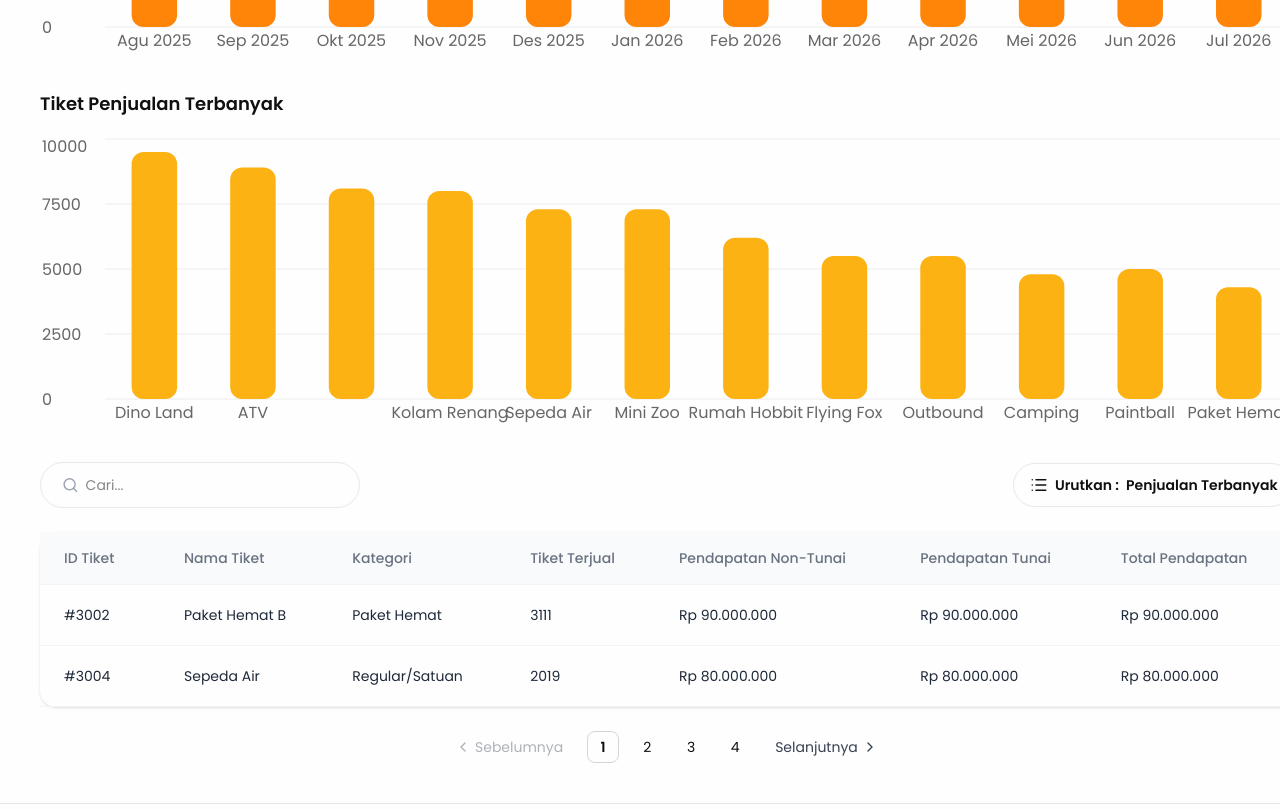
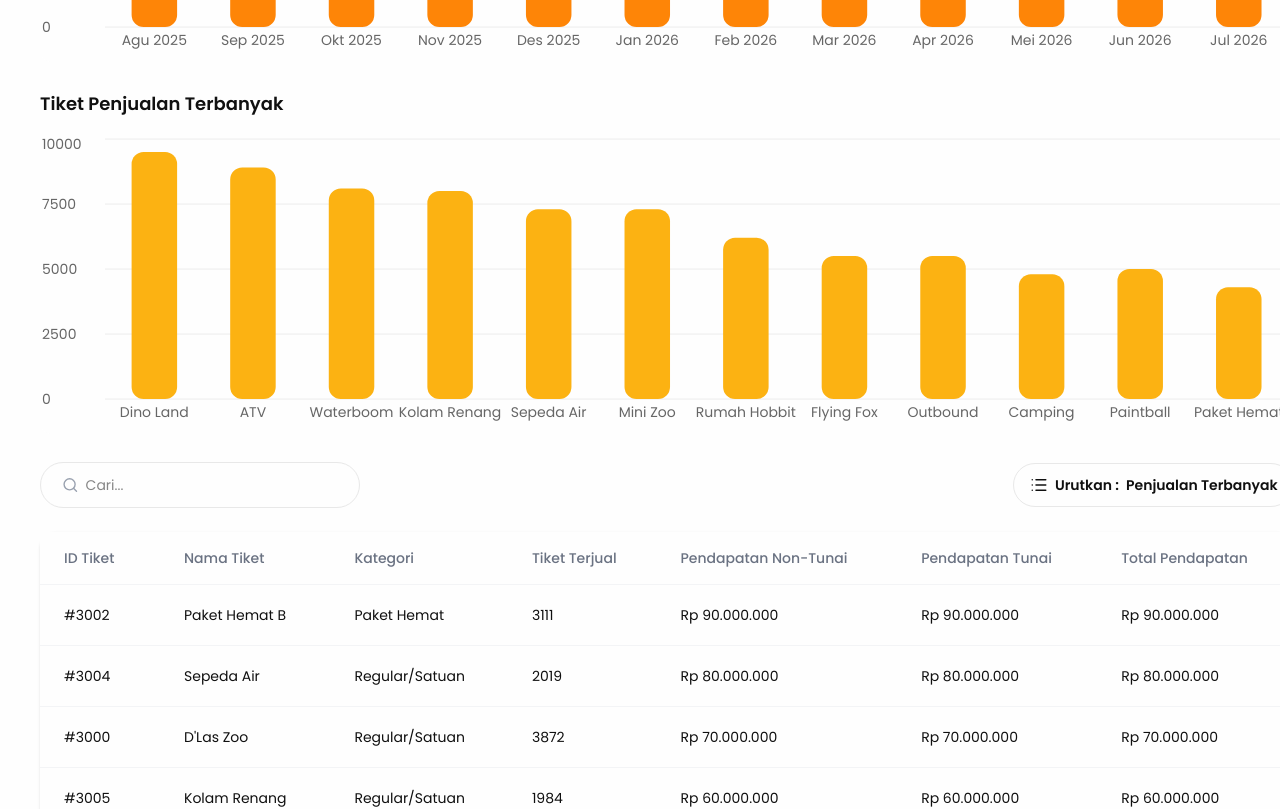
Before and after one commit to dewanggazindagi/Dlas-FrontEnd, a React (Vite) app: page /admin/dashboard in a window 1280 px wide. Shown: the part 660-1469 px from the top of the page. Built offline with nearby package versions, Linux system fonts and the light colour scheme.

Commit message:
⭐Update Admin Table Pagination

```diff
--- a/src/components/cards/AdminTable.tsx
+++ b/src/components/cards/AdminTable.tsx
@@ -52,7 +52,7 @@ export default function AdminTable({ data }: AdminTable) {
   });
 
   const { currentData, currentPage, totalPages, setCurrentPage } =
-    usePagination(sortedData, 2);
+    usePagination(sortedData, 5);
   useEffect(() => {
     setCurrentPage(1);
   }, [searchValue, sortBy, setCurrentPage]);
--- a/src/components/charts/BarChart.tsx
+++ b/src/components/charts/BarChart.tsx
@@ -39,10 +39,10 @@ export default function BarChart<T extends Record<string, unknown>>({
     <div className="rounded-xl bg-white">
       {title && <h2 className="mb-4 text-lg font-semibold">{title}</h2>}
       <ResponsiveContainer width="100%" height={height}>
-        <RechartsBarChart data={data}>
+        <RechartsBarChart data={data} className="font-regular text-dark-gray text-sm">
           {showGrid && <CartesianGrid vertical={false} stroke="#ECECEC" />}
           {showXAxis && (
-            <XAxis dataKey={xKey as string} axisLine={false} tickLine={false} />
+            <XAxis dataKey={xKey as string} axisLine={false} tickLine={false}/>
           )}
           {showYAxis && (
             <YAxis
--- a/src/components/tables/BaseTable.tsx
+++ b/src/components/tables/BaseTable.tsx
@@ -32,7 +32,7 @@ export default function BaseTable<T extends Record<string, unknown>>({
                 <th
                   key={String(column.key)}
                   style={{ width: column.width }}
-                  className={`border-b border-gray-100 bg-gray-50 px-6 py-4 text-sm font-medium text-gray-500 ${align(
+                  className={`border-b border-gray-100 bg-white px-6 py-4 text-sm font-medium text-gray-500 ${align(
                     column.align,
                   )}`}
                 >
@@ -57,7 +57,7 @@ export default function BaseTable<T extends Record<string, unknown>>({
                   {columns.map((column) => (
                     <td
                       key={String(column.key)}
-                      className={`border-b border-gray-100 px-6 py-5 text-sm text-gray-800 ${align(
+                      className={`border-b border-gray-100 px-6 py-5 text-sm text-black ${align(
                         column.align,
                       )}`}
                     >
```
